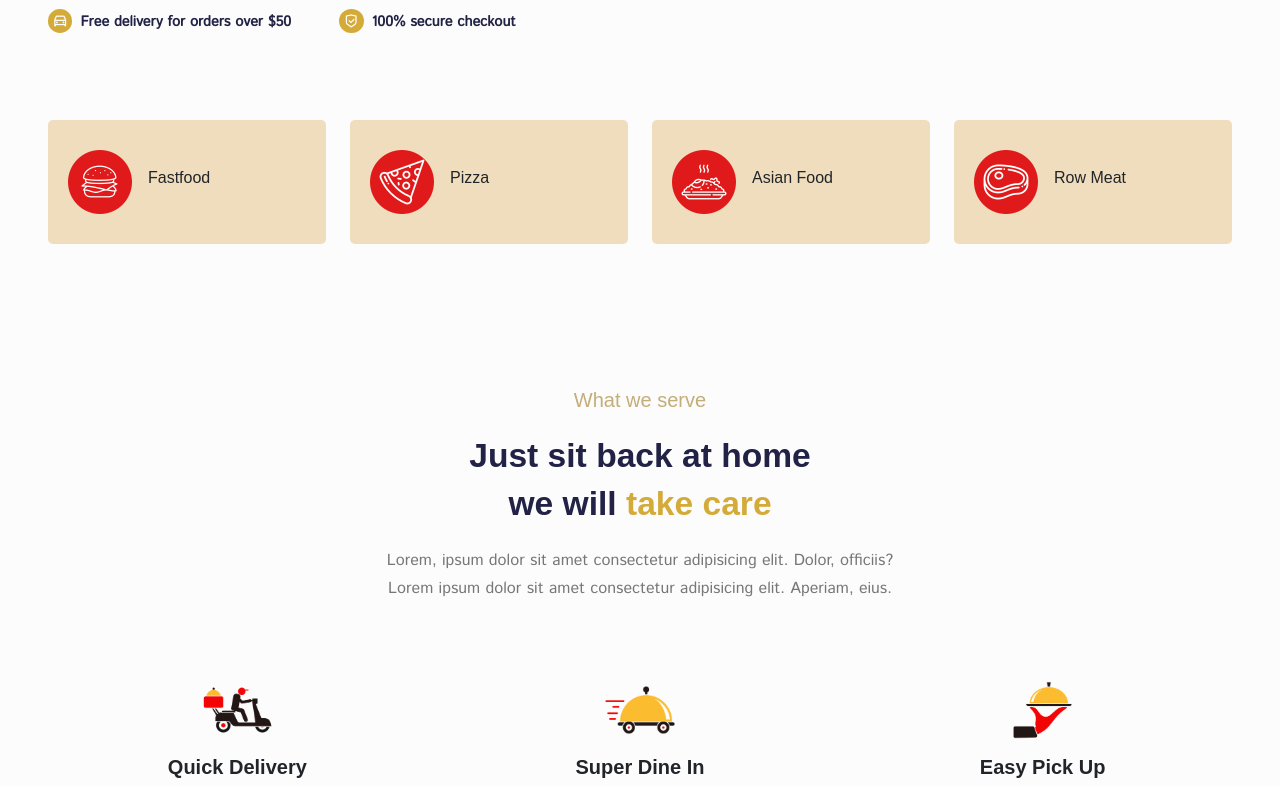
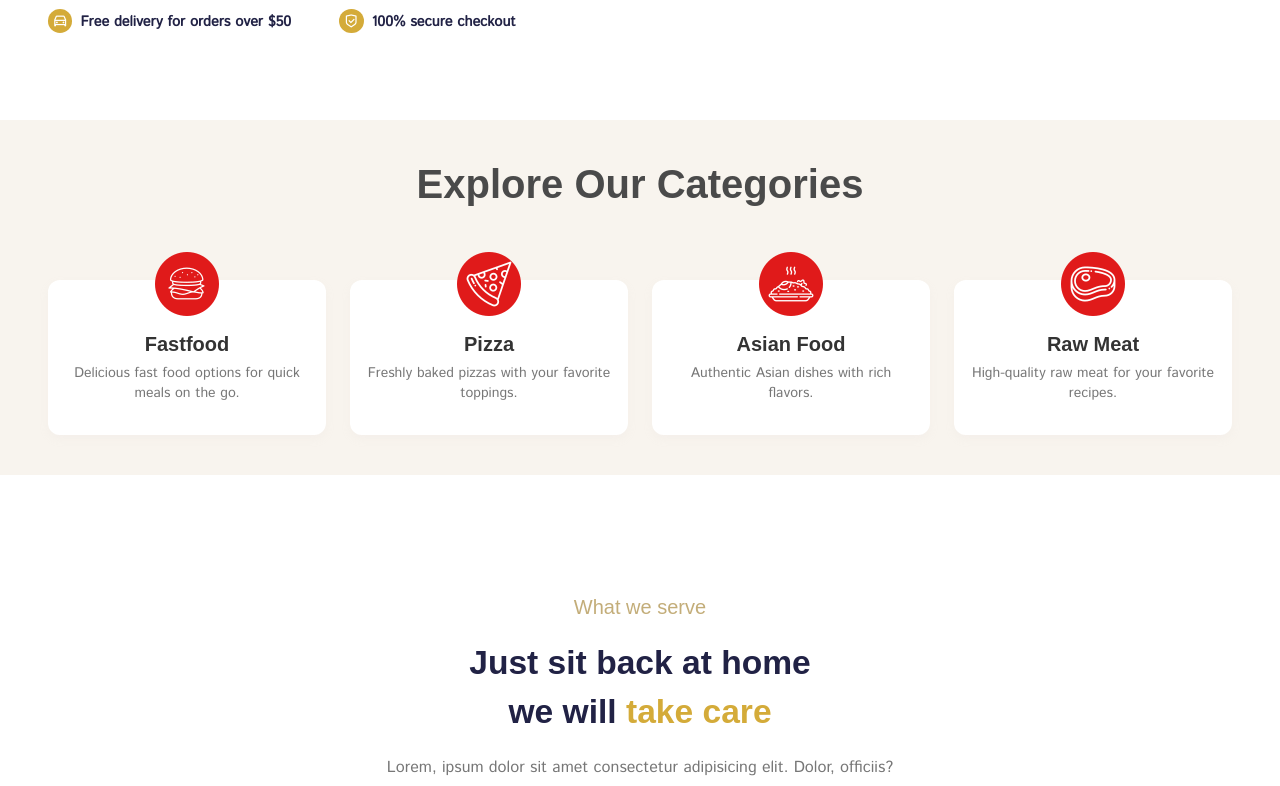
Before and after one commit to amina23aks/lucas, a React (Create React App) app: page /home in a window 1280 px wide. Shown: the part 680-1466 px from the top of the page. Built offline with nearby package versions, Linux system fonts and the light colour scheme; a web font is replaced by a local one.

Commit message:
update category section and contact us and replace photo in about

```diff
--- a/src/components/UI/category/Category.jsx
+++ b/src/components/UI/category/Category.jsx
@@ -1,51 +1,67 @@
 import React from "react";
-
-import { Container, Row, Col } from "reactstrap";
-
-import categoryImg01 from "../../../assets/images/category-01.png";
-import categoryImg02 from "../../../assets/images/category-02.png";
-import categoryImg03 from "../../../assets/images/category-03.png";
-import categoryImg04 from "../../../assets/images/category-04.png";
-
 import "../../../styles/category.css";
 
 const categoryData = [
   {
+    id: 1,
     display: "Fastfood",
-    imgUrl: categoryImg01,
+    imgUrl: require("../../../assets/images/category-01.png"),
+    description: "Delicious fast food options for quick meals on the go.",
+    aosDelay: "100",
   },
   {
+    id: 2,
     display: "Pizza",
-    imgUrl: categoryImg02,
+    imgUrl: require("../../../assets/images/category-02.png"),
+    description: "Freshly baked pizzas with your favorite toppings.",
+    aosDelay: "300",
   },
-
   {
+    id: 3,
     display: "Asian Food",
-    imgUrl: categoryImg03,
+    imgUrl: require("../../../assets/images/category-03.png"),
+    description: "Authentic Asian dishes with rich flavors.",
+    aosDelay: "500",
   },
-
   {
-    display: "Row Meat",
-    imgUrl: categoryImg04,
+    id: 4,
+    display: "Raw Meat",
+    imgUrl: require("../../../assets/images/category-04.png"),
+    description: "High-quality raw meat for your favorite recipes.",
+    aosDelay: "700",
   },
 ];
 
 const Category = () => {
   return (
-    <Container>
-      <Row>
-        {categoryData.map((item, index) => (
-          <Col lg="3" md="4" sm="6" xs="6" className="mb-4" key={index}>
-            <div className="category__item d-flex align-items-center gap-3">
-              <div className="category__img">
-                <img src={item.imgUrl} alt="category__item" />
+    <div className="category-section">
+      <div className="container">
+        {/* Heading Section */}
+        <div className="heading-section">
+          <h1>Explore Our Categories</h1>
+        </div>
+
+        {/* Category Cards */}
+        <div className="category-grid">
+          {categoryData.map((item) => (
+            <div
+              key={item.id}
+              data-aos="fade-up"
+              data-aos-delay={item.aosDelay}
+              className="category-card"
+            >
+              <div className="card-image">
+                <img src={item.imgUrl} alt={item.display} />
               </div>
-              <h6>{item.display}</h6>
+              <div className="card-content">
+                <h1>{item.display}</h1>
+                <p>{item.description}</p>
+              </div>
             </div>
-          </Col>
-        ))}
-      </Row>
-    </Container>
+          ))}
+        </div>
+      </div>
+    </div>
   );
 };
 
--- a/src/index.css
+++ b/src/index.css
@@ -14,7 +14,8 @@
 /* base style */
 
 body {
-  background: #fcfcfc;
+  background-color: #ffffff;
+
   font-family: "Istok Web", sans-serif;
 }
 
@@ -55,3 +56,19 @@ section {
 }
 @tailwind components;
 @tailwind utilities;
+@keyframes spin {
+  from {
+    transform: rotate(0deg);
+  }
+  to {
+    transform: rotate(360deg);
+  }
+}
+.spin {
+  animation: spin 40s linear infinite;
+}
+
+/* smooth scrolling */
+html {
+  scroll-behavior: smooth;
+}
--- a/src/pages/About.jsx
+++ b/src/pages/About.jsx
@@ -1,5 +1,5 @@
 import React from "react";
-import BannerImg from "../../src/assets/images/coffee-white.png";
+import BannerImg from "../../src/assets/images/cake-brown.png";
 import { GrSecure } from "react-icons/gr";
 import { IoFastFood } from "react-icons/io5";
 import { GiFoodTruck } from "react-icons/gi";
--- a/src/pages/Contact.jsx
+++ b/src/pages/Contact.jsx
@@ -1,7 +1,36 @@
 import React from "react";
+import "../styles/Contact.css";
 
 const Contact = () => {
-  return <div>Contact</div>;
+  return (
+    <div className="contact-container">
+      {/* Right Section (Contact Form) */}
+      <div className="contact-form">
+        <h2>Contact Us</h2>
+        <p>
+     Hi,you Need help? Use the form below or email us at{" "}
+          <a href="mailto:hello@luca_castello.com">lucascastello69500@gmail.com</a>
+        </p>
+        <form>
+          <input type="text" placeholder="Name" />
+          <input type="email" placeholder="Email" />
+          <textarea placeholder="Message" rows="4"></textarea>
+          <button type="submit">Send Message</button>
+        </form>
+      </div>
+
+      {/* Left Section (Map) */}
+      <div className="contact-map">
+        <iframe
+          title="Luca Castello Location"
+          src="https://www.google.com/maps/embed?pb=!1m18!1m12!1m3!1d3153.092994841688!2d2.9722279!3d36.7614033!2m3!1f0!2f0!3f0!3m2!1i1024!2i768!4f13.1!3m3!1m2!1s0x128fb1c69005daab%3A0xe619624152708390!2sLa%20Patisserie%20Par%20Lucas%20Castello!5e0!3m2!1sen!2s!4v1690138931247!5m2!1sen!2s"
+          allowFullScreen=""
+          loading="lazy"
+        ></iframe>
+        <div className="map-overlay">Dely Brahim, Algeria</div>
+      </div>
+    </div>
+  );
 };
 
 export default Contact;
--- /dev/null
+++ b/src/styles/Contact.css
@@ -0,0 +1,120 @@
+/* General Styles */
+body {
+  margin: 0;
+  font-family: Arial, sans-serif;
+  background-color: #f8f4ee;
+}
+
+/* Contact Container */
+.contact-container {
+  display: flex;
+  flex-direction: row-reverse;
+  height: 100vh;
+  padding: 2rem;
+  gap: 2rem;
+}
+
+/* Contact Form */
+.contact-form {
+  flex: 1;
+  background-color: #fff;
+  padding: 2rem;
+  border-radius: 12px;
+  box-shadow: 0 4px 10px rgba(0, 0, 0, 0.15);
+  display: flex;
+  flex-direction: column;
+  justify-content: center;
+}
+
+.contact-form h2 {
+  font-size: 2.5rem;
+  font-weight: bold;
+  color: #744830;
+  margin-bottom: 1.5rem;
+}
+
+.contact-form p {
+  font-size: 1rem;
+  color: #555;
+  margin-bottom: 2rem;
+}
+
+.contact-form a {
+  color: #744830;
+  text-decoration: none;
+  font-weight: bold;
+}
+
+.contact-form form {
+  display: flex;
+  flex-direction: column;
+  gap: 1.5rem;
+}
+
+.contact-form input,
+.contact-form textarea {
+  padding: 1rem;
+  font-size: 1rem;
+  border: 1px solid #ddd;
+  border-radius: 8px;
+  background-color: #f9f9f9;
+}
+
+.contact-form button {
+  padding: 1rem;
+  font-size: 1rem;
+  background-color: #744830;
+  color: #fff;
+  border: none;
+  border-radius: 8px;
+  cursor: pointer;
+  font-weight: bold;
+  transition: background-color 0.3s;
+}
+
+.contact-form button:hover {
+  background-color: #c1b080;
+}
+
+/* Contact Map */
+.contact-map {
+  flex: 1;
+  position: relative;
+  border-radius: 12px;
+  overflow: hidden;
+}
+
+.contact-map iframe {
+  width: 100%;
+  height: 100%;
+  border: none;
+}
+
+.map-overlay {
+  position: absolute;
+  top: 1rem;
+  left: 1rem;
+  background-color: rgba(255, 255, 255, 0.9);
+  padding: 0.5rem 1rem;
+  border-radius: 8px;
+  font-size: 0.9rem;
+  font-weight: bold;
+  color: #333;
+}
+
+/* Responsive Design */
+@media (max-width: 768px) {
+  .contact-container {
+    flex-direction: column;
+    height: auto;
+    padding: 1rem;
+  }
+
+  .contact-form {
+    margin-bottom: 2rem;
+  }
+
+  .contact-map {
+    height: 300px;
+  }
+}
--- a/src/styles/category.css
+++ b/src/styles/category.css
@@ -1,25 +1,97 @@
-.category__item {
-  background: #f0ddbe;
-  padding: 30px 20px;
-  border-radius: 5px;
-  cursor: pointer;
-  transition: 0.4s;
+/* General Styles */
+.category-section {
+  padding: 2.5rem 0;
+  background-color: #f8f4ee;
 }
 
-.category__item:hover {
-  transform: translateY(-15px);
+.heading-section {
+  text-align: center;
+  margin-bottom: 3rem;
 }
 
-@media only screen and (max-width: 768px) {
-  .category__item {
-    padding: 20px 15px;
-  }
-  .category__img img {
-    width: 40px;
-    height: 40px;
-  }
+.heading-section h1 {
+  font-size: 2.5rem;
+  font-weight: bold;
+  color: #4a4a4a;
+  font-family: 'Cursive', sans-serif;
+  padding-bottom: 24px;
 
-  .category__item h6 {
-    font-size: 0.8rem;
+}
+
+/* Category Grid */
+.category-grid {
+  display: grid;
+  grid-template-columns: repeat(auto-fit, minmax(250px, 1fr));
+  gap: 1.5rem;
+  justify-items: center;
+}
+
+/* Category Card */
+.category-card {
+  padding-top:20px;
+  background-color: white;
+  border-radius: 12px;
+  box-shadow: 0 4px 10px rgba(214, 205, 205, 0.1);
+  transition: all 0.3s ease;
+  text-align: center;
+  width: 100%;
+  max-width: 300px;
+  cursor: pointer;
+}
+
+.category-card:hover {
+  background-color: #744830;
+  color: white;
+}
+
+.card-image img {
+  max-width: 200px;
+  margin: -3rem auto 0;
+  display: block;
+  transition: transform 0.3s ease;
+}
+
+.category-card:hover .card-image img {
+  transform: scale(1.1) rotate(6deg);
+}
+
+.card-content {
+  padding: 1rem;
+}
+
+.card-content h1 {
+  font-size: 1.25rem;
+  font-weight: bold;
+  color: #333;
+  margin-bottom: 0.5rem;
+  transition: color 0.3s ease;
+}
+
+.card-content p {
+  color: #777;
+  font-size: 0.875rem;
+  line-height: 1.4;
+  transition: color 0.3s ease;
+}
+
+.category-card:hover .card-content h1 {
+  color: white;
+}
+
+.category-card:hover .card-content p {
+  color: rgb(255, 255, 255);
+}
+
+/* Responsive Styles */
+@media (max-width: 768px) {
+  .category-grid {
+    grid-template-columns: 1fr 1fr;
+    gap: 1rem;
   }
 }
+
+@media (max-width: 480px) {
+  .category-grid {
+    grid-template-columns: 1fr;
+  }
+}
--- a/src/styles/header.css
+++ b/src/styles/header.css
@@ -2,8 +2,10 @@
   width: 100%;
   height: 100px;
   line-height: 100px;
+  background-color: #fff;
 
 }
+
 
 .logo {
   text-align: left;
```
Also changed, not shown: src/assets/images/cake-brown.png (added).
